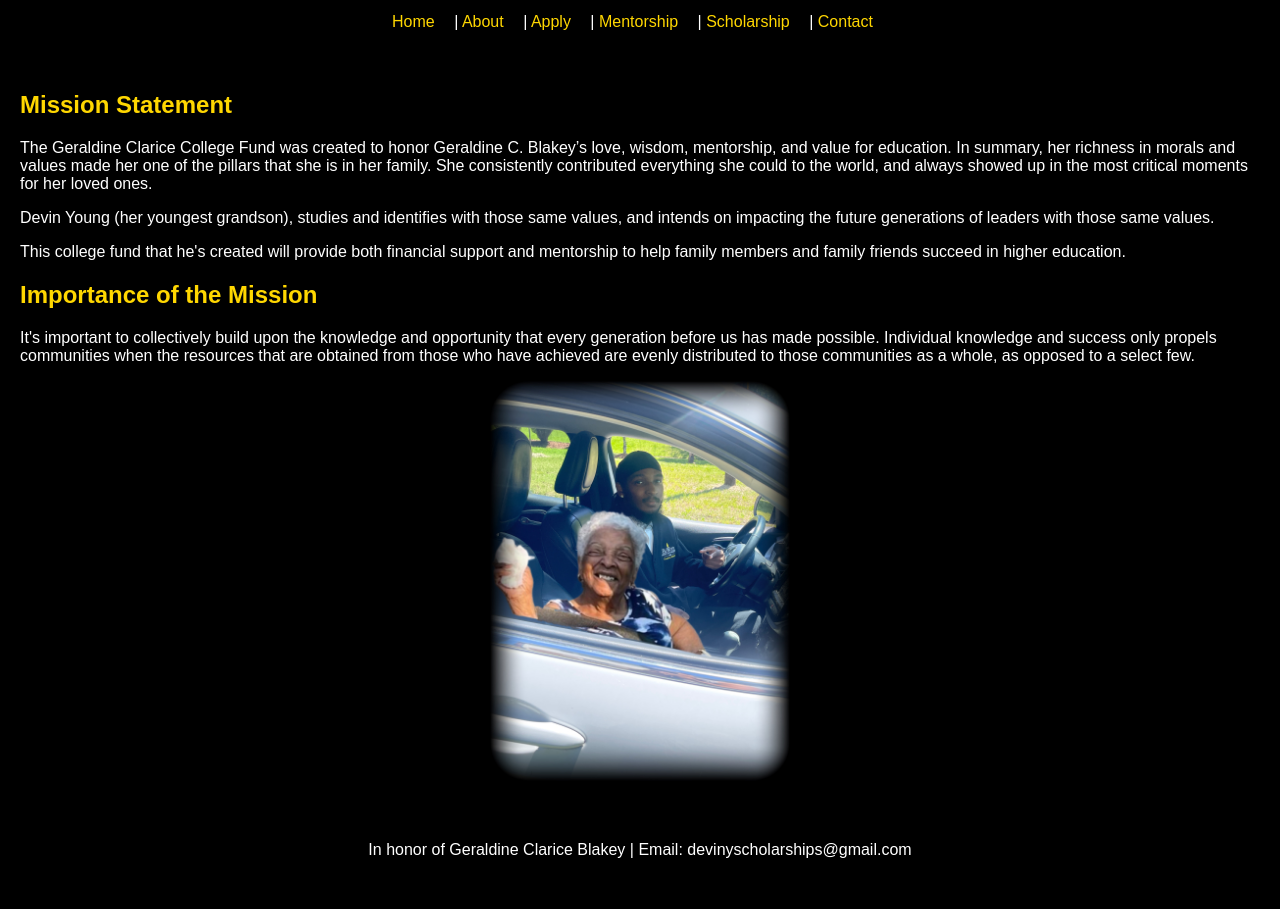
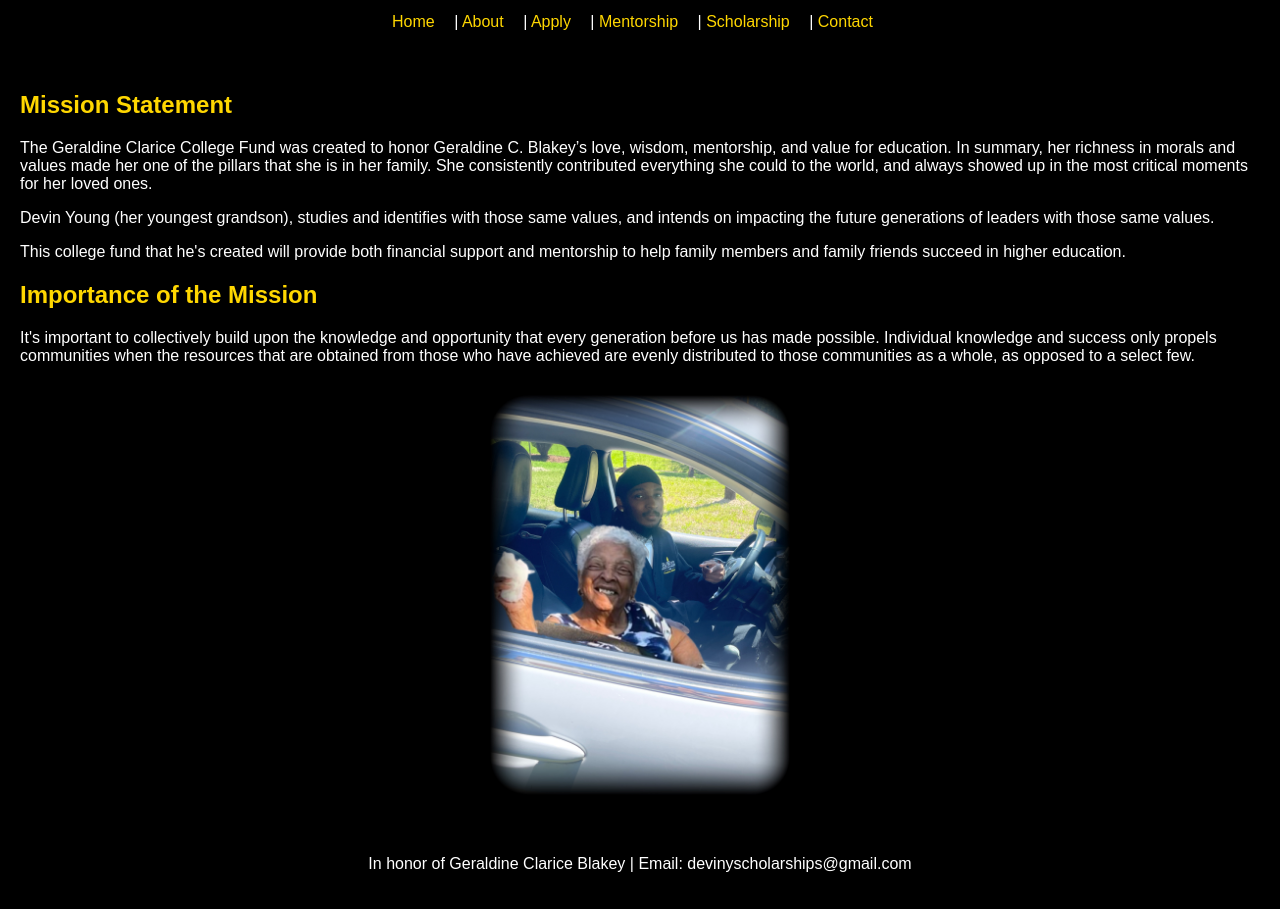
Before and after one commit to devinyscholarships/GeraldineCBlakeyCollegeFund, a plain HTML site: page index.html in a window 1280 px wide. Shown: the part 121-1030 px from the top of the page. Drawn offline with Linux system fonts and the light colour scheme.

Commit message:
Update index.html

```diff
--- a/index.html
+++ b/index.html
@@ -39,7 +39,7 @@
 </p>
 
 
-<div style="text-align:center; margin-top:15px;">
+<div style="text-align:center; margin-top:30px;">
 
   <img src="Mission.JPG" alt="Mission importance" style="max-width:250%; max-height:400px; width:auto; height:auto; border-radius:10px;">
 
```
